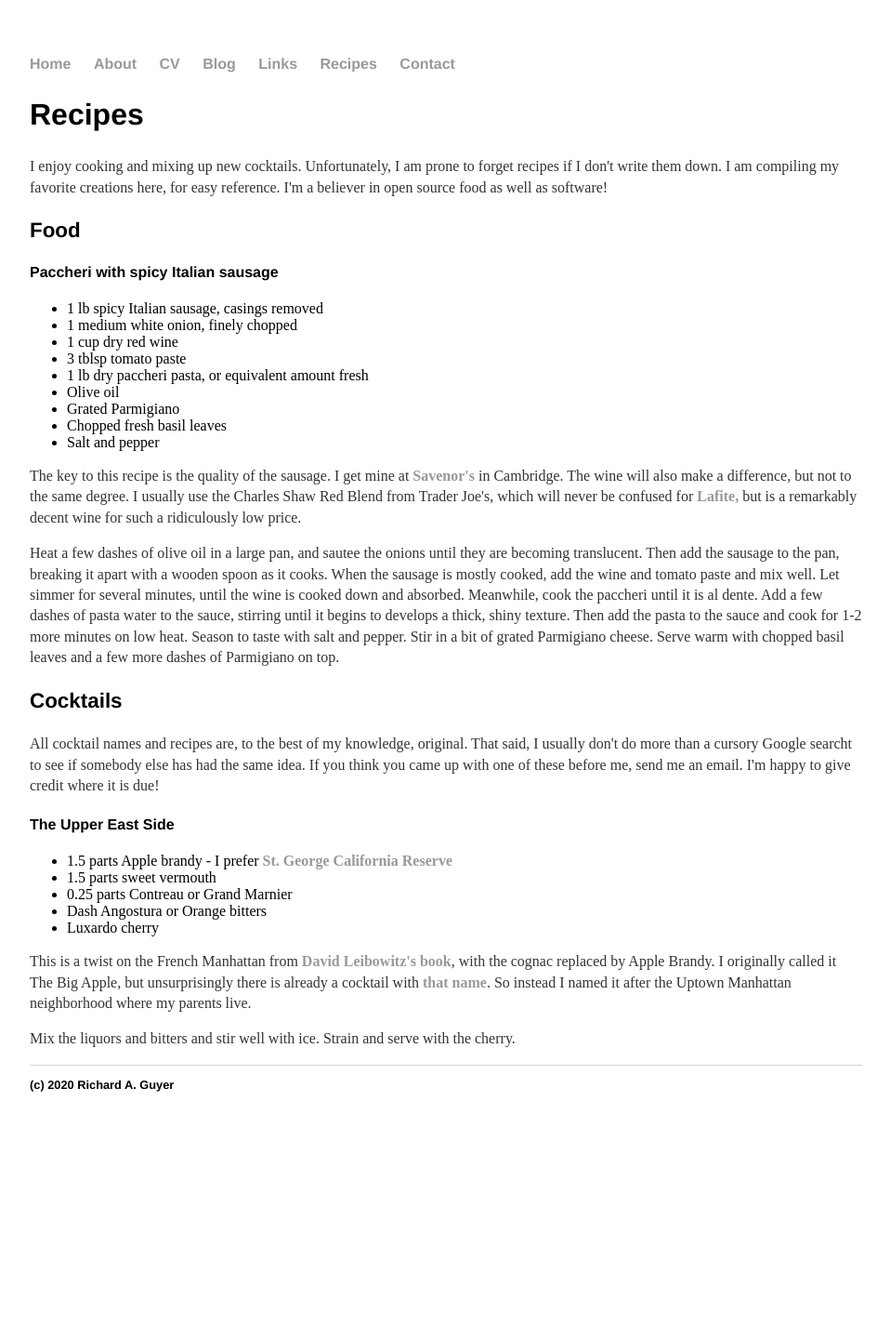
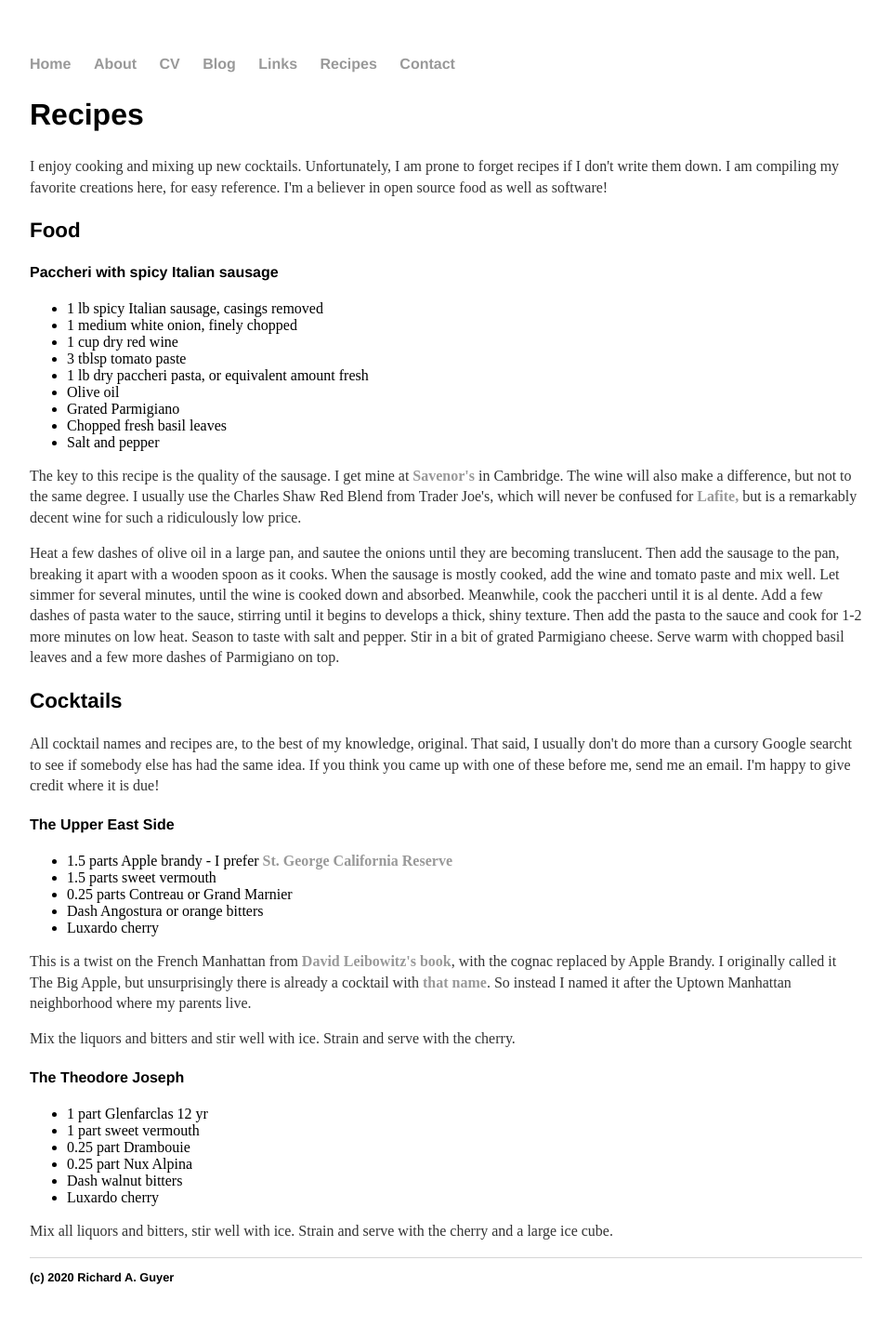
Before and after one commit to riguyer/riguyer.github.io, a Jekyll site: the page built from recipes.html, in a window 1280 px wide. Shown: the whole page at 93% size, without its empty margins (160-1118 px from the left). Built offline with Jekyll 4.4.1, drawn with Linux system fonts in a browser that asks for light colours; before the commit the page ends 1234 px from its top, so only the background shows below that.

Commit message:
Update recipes.html

```diff
--- a/recipes.html
+++ b/recipes.html
@@ -35,18 +35,19 @@ permalink: /recipes/
             it begins to develops a thick, shiny texture. Then add the pasta to the sauce and cook for 1-2 more minutes on low heat. Season to taste with salt
             and pepper. Stir in a bit of grated Parmigiano cheese. Serve warm with chopped basil leaves and a few more dashes of Parmigiano on top.
       </p>
-      <p>
+
       <h3>Cocktails</h3>
       <p>
             All cocktail names and recipes are, to the best of my knowledge, original. That said, I usually don't do more than a cursory Google searcht to see if
             somebody else has had the same idea. If you think you came up with one of these before me, send me an email. I'm happy to give credit where it is due!
       </p>
+
       <h4>The Upper East Side</h4>
       <ul>
             <li> 1.5 parts Apple brandy - I prefer <a href=http://www.stgeorgespirits.com/spirits/st-george-fruit-brandies/><b>St. George California Reserve</b></a> </li>
             <li> 1.5 parts sweet vermouth </li>
             <li> 0.25 parts Contreau or Grand Marnier </li>
-            <li> Dash Angostura or Orange bitters </li>
+            <li> Dash Angostura or orange bitters </li>
             <li> Luxardo cherry </li>
       </ul>
       <p>
@@ -58,4 +59,16 @@ permalink: /recipes/
       <p>
             Mix the liquors and bitters and stir well with ice. Strain and serve with the cherry.
       </p>
+      <h4>The Theodore Joseph</h4>
+      <ul>
+            <li> 1 part Glenfarclas 12 yr </il>
+            <li> 1 part sweet vermouth </li>
+            <li> 0.25 part Drambouie </li>
+            <li> 0.25 part Nux Alpina </li>
+            <li> Dash walnut bitters </il>
+            <li> Luxardo cherry </li>
+      </ul>
+      <p>
+          Mix all liquors and bitters, stir well with ice. Strain and serve with the cherry and a large ice cube.
+      </p>
 </div><!-- /.blurb -->
```
